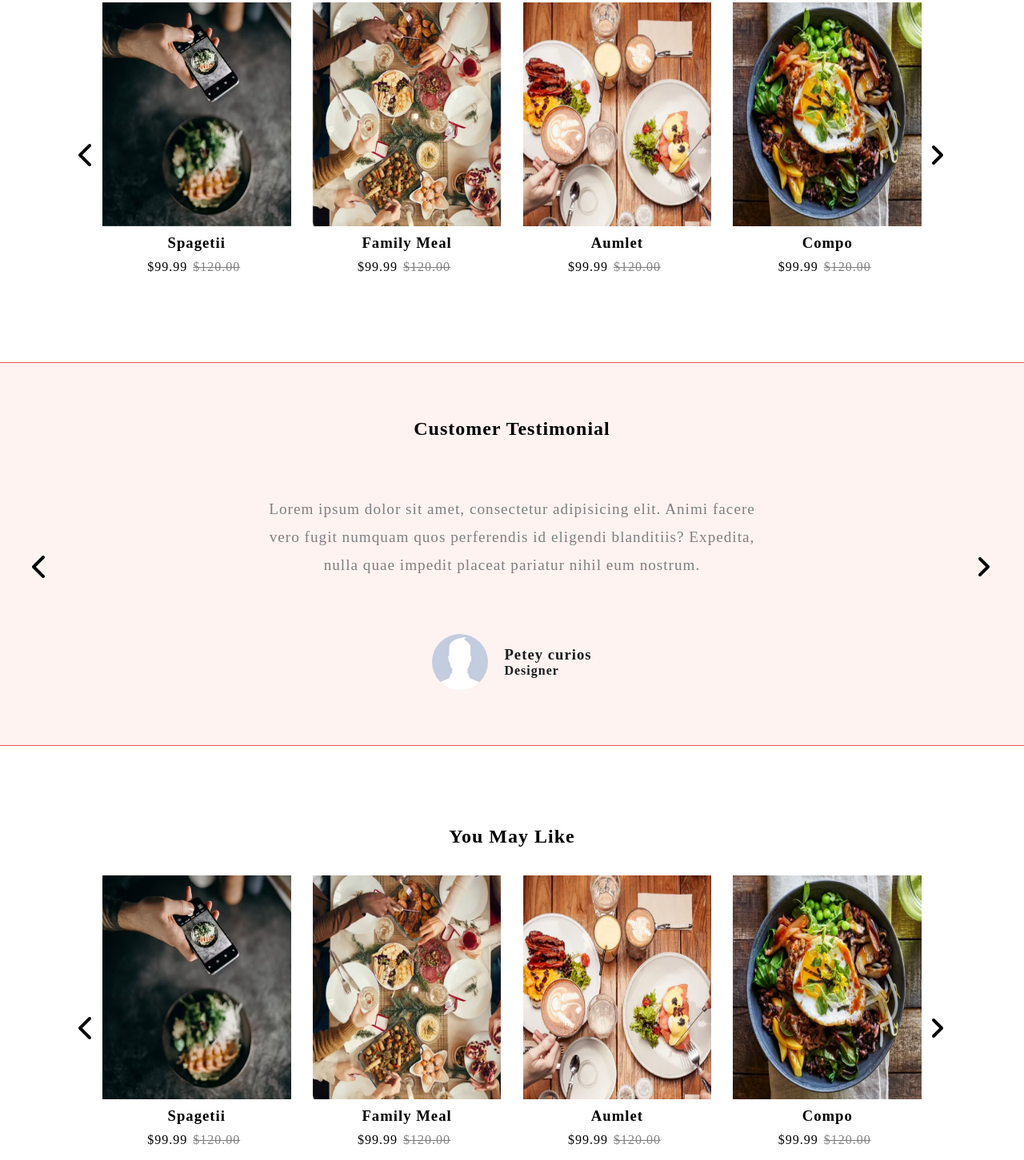
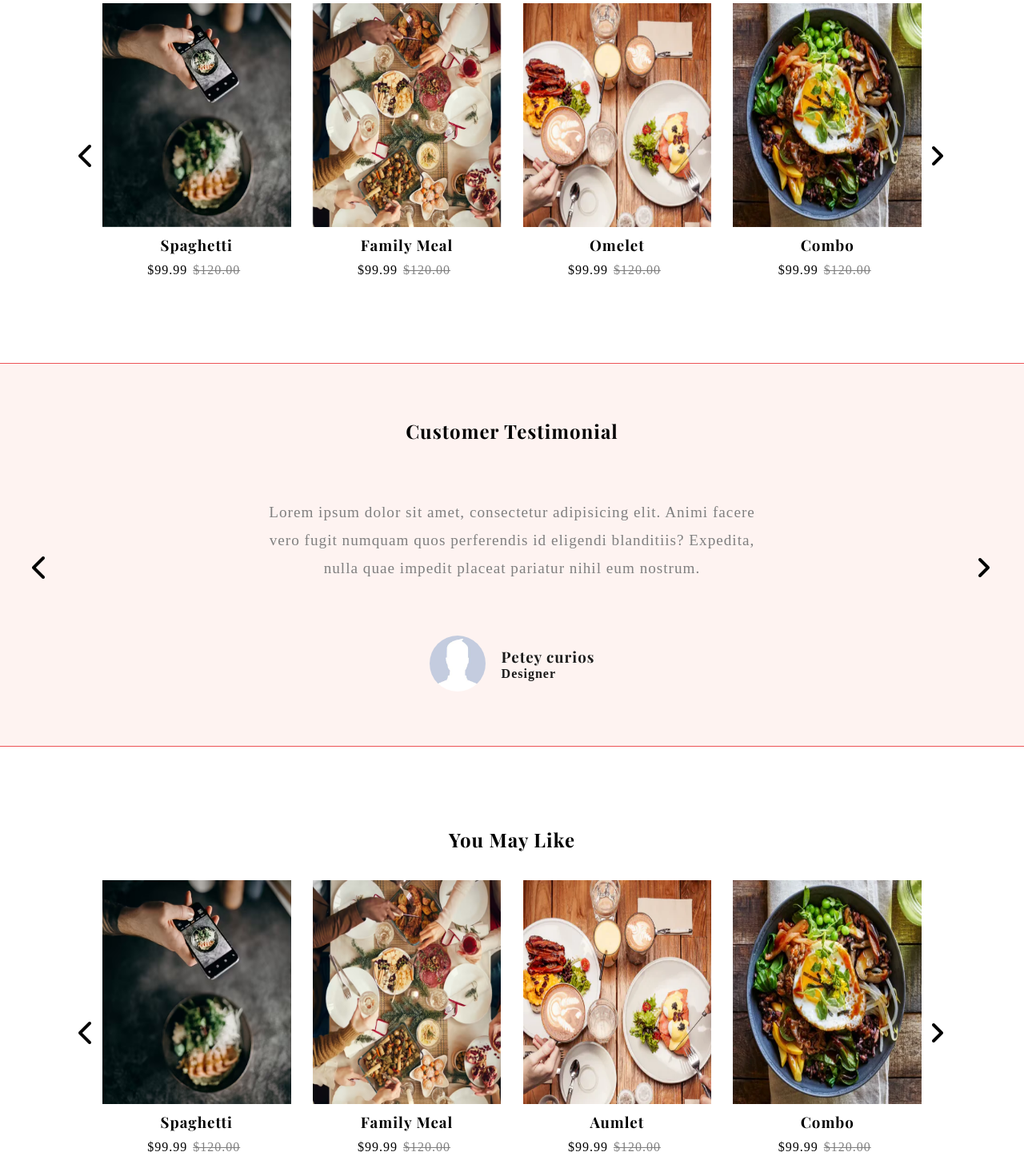
Before and after one commit to emanatiya87/Project2SEF, a plain HTML site: page index.html in a window 1280 px wide. Shown: the part 1349-2800 px from the top of the page at 80% size. Drawn offline with nearby package versions, Linux system fonts and the light colour scheme.

Commit message:
spilling and size

```diff
--- a/css/style.css
+++ b/css/style.css
@@ -2,10 +2,6 @@
   padding: 0;
   margin: 0;
   box-sizing: border-box;
-}
-body {
-  letter-spacing: 1px;
-  perspective: 600px;
 }
 :root {
   --primaryColor: #ed5356;
@@ -15,6 +11,18 @@ body {
   --padding: 7px;
 }
 /* general */
+body {
+  letter-spacing: 1px;
+  /* font-family: "Open Sans", sans-serif; */
+  perspective: 600px;
+}
+
+h1,
+h2,
+h3 {
+  font-family: "Playfair Display", serif;
+}
+
 .container {
   width: 80vw;
   margin: auto;
@@ -90,6 +98,7 @@ header li {
 }
 header {
   background-color: white;
+  font-size: 1.1rem;
 }
 header li a {
   text-decoration: none;
--- a/index.html
+++ b/index.html
@@ -4,6 +4,11 @@
     <meta charset="UTF-8" />
     <meta name="viewport" content="width=device-width, initial-scale=1.0" />
     <title>Project 2</title>
+    <link
+      href="https://fonts.googleapis.com/css2?family=Open+Sans:wght@400;600&family=Playfair+Display:wght@500;700&display=swap"
+      rel="stylesheet"
+    />
+
     <link
       href="https://fonts.googleapis.com/css2?family=Great+Vibes&display=swap"
       rel="stylesheet"
@@ -136,7 +141,7 @@
       </nav>
       <div class="heroContent container-fluid">
         <div class="heroText alignItemsCenter">
-          <h4>delicius Food</h4>
+          <h4>Delicious Food</h4>
           <h2>Try the best food ever</h2>
           <p>
             Lorem ipsum dolor sit amet consectetur adipisicing elit. Eligendi
@@ -213,7 +218,7 @@
             </div>
 
             <div class="CardContent d-flex">
-              <h3>Spagetii</h3>
+              <h3>Spaghetti</h3>
               <div class="price d-flex">
                 <p>$99.99</p>
                 <p class="oldPrice">$120.00</p>
@@ -267,7 +272,7 @@
             </div>
 
             <div class="CardContent d-flex">
-              <h3>Aumlet</h3>
+              <h3>Omelet</h3>
               <div class="price d-flex">
                 <p>$99.99</p>
                 <p class="oldPrice">$120.00</p>
@@ -294,7 +299,7 @@
             </div>
 
             <div class="CardContent d-flex">
-              <h3>Compo</h3>
+              <h3>Combo</h3>
               <div class="price d-flex">
                 <p>$99.99</p>
                 <p class="oldPrice">$120.00</p>
@@ -353,7 +358,7 @@
             </div>
 
             <div class="CardContent d-flex">
-              <h3>Spagetii</h3>
+              <h3>Spaghetti</h3>
               <div class="price d-flex">
                 <p>$99.99</p>
                 <p class="oldPrice">$120.00</p>
@@ -434,7 +439,7 @@
             </div>
 
             <div class="CardContent d-flex">
-              <h3>Compo</h3>
+              <h3>Combo</h3>
               <div class="price d-flex">
                 <p>$99.99</p>
                 <p class="oldPrice">$120.00</p>
@@ -560,7 +565,7 @@
             <div>
               <h3>Food</h3>
               <ul>
-                <li>Spagitii</li>
+                <li>Spaghetti</li>
                 <li>meat</li>
                 <li>checken</li>
                 <li>Burger</li>
```
